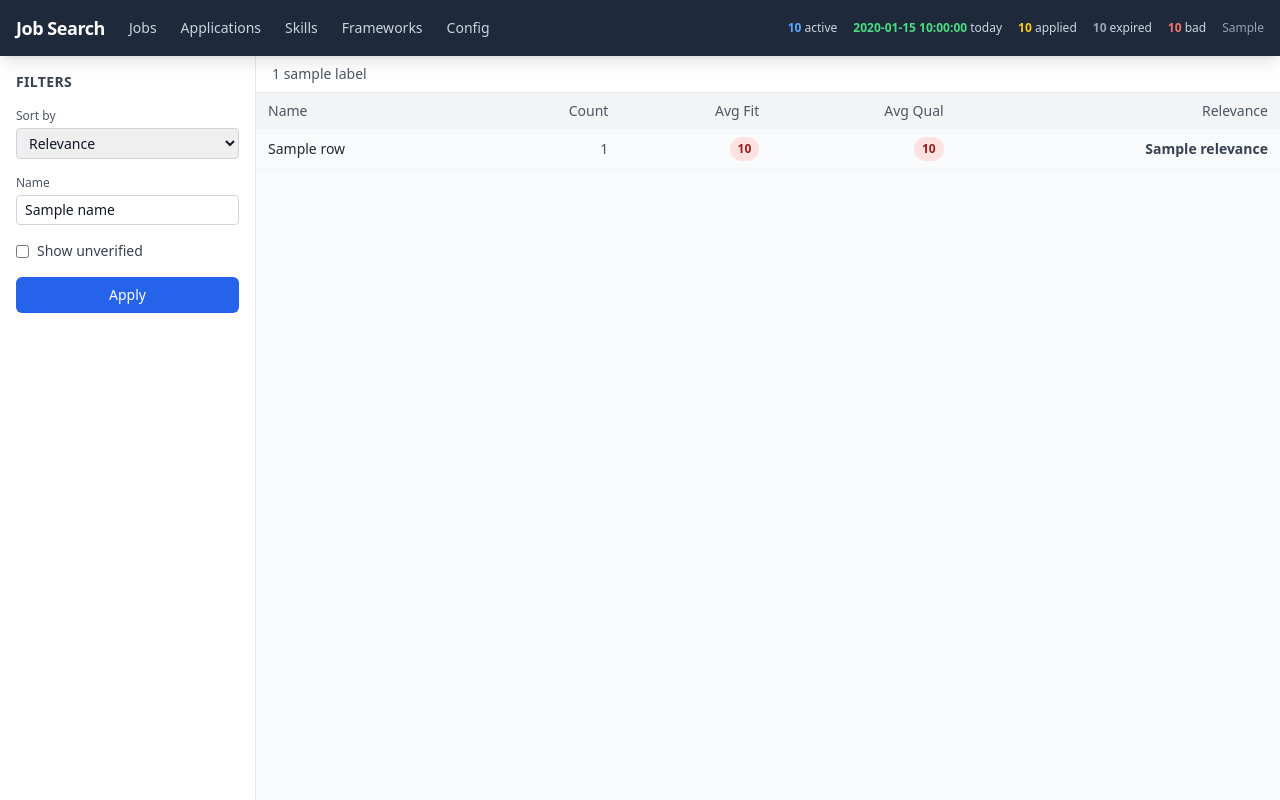
After one commit to EvanMcCormick37/data-science-career-search, a FastAPI app: template app/templates/keywords/index.html in a window 1280 px wide. The commit adds this page. Run offline with FastAPI, Linux system fonts and the light colour scheme; the template is opened without the code that fills it: most values are stand-ins (such as "Sample title", 1, 10 or a date in 2020); some libraries are stand-ins or nearby versions.

Commit message:
Created new HTMX page for skills and frameworks matching.

```diff
--- a/app/main.py
+++ b/app/main.py
@@ -50,12 +50,13 @@ def get_common_context(request: Request) -> dict:
 
 
 # ── Routes ────────────────────────────────────────────────────────────────────
-from app.routes import jobs, applications, actions, config_editor  # noqa: E402
+from app.routes import jobs, applications, actions, config_editor, skills  # noqa: E402
 
 app.include_router(jobs.router)
 app.include_router(applications.router)
 app.include_router(actions.router)
 app.include_router(config_editor.router)
+app.include_router(skills.router)
 
 
 @app.get("/", include_in_schema=False)
--- /dev/null
+++ b/app/routes/skills.py
@@ -0,0 +1,72 @@
+"""
+Skills and Frameworks tab routes:
+  GET /skills      — skills aggregation table
+  GET /frameworks  — frameworks aggregation table
+"""
+from __future__ import annotations
+
+from fastapi import APIRouter, Request
+from fastapi.responses import HTMLResponse
+
+from app.templating import templates
+from db.skills import list_frameworks, list_skills
+
+router = APIRouter()
+
+_VALID_SORTS = {"relevance", "count", "avg_fit", "avg_qual"}
+
+
+@router.get("/skills", response_class=HTMLResponse)
+async def skills_index(
+    request: Request,
+    name: str = "",
+    sort: str = "relevance",
+    show_candidates: bool = False,
+):
+    from app.main import get_common_context
+
+    if sort not in _VALID_SORTS:
+        sort = "relevance"
+
+    rows = list_skills(name=name or None, sort=sort, show_candidates=show_candidates)
+
+    ctx = {
+        **get_common_context(request),
+        "rows": rows,
+        "name": name,
+        "sort": sort,
+        "show_candidates": show_candidates,
+        "page_name": "skills",
+        "action": "/skills",
+        "label": "Skills",
+    }
+    template = "keywords/_table.html" if request.headers.get("hx-request") else "keywords/index.html"
+    return templates.TemplateResponse(template, ctx)
+
+
+@router.get("/frameworks", response_class=HTMLResponse)
+async def frameworks_index(
+    request: Request,
+    name: str = "",
+    sort: str = "relevance",
+    show_candidates: bool = False,
+):
+    from app.main import get_common_context
+
+    if sort not in _VALID_SORTS:
+        sort = "relevance"
+
+    rows = list_frameworks(name=name or None, sort=sort, show_candidates=show_candidates)
+
+    ctx = {
+        **get_common_context(request),
+        "rows": rows,
+        "name": name,
+        "sort": sort,
+        "show_candidates": show_candidates,
+        "page_name": "frameworks",
+        "action": "/frameworks",
+        "label": "Frameworks",
+    }
+    template = "keywords/_table.html" if request.headers.get("hx-request") else "keywords/index.html"
+    return templates.TemplateResponse(template, ctx)
--- a/app/templates/base.html
+++ b/app/templates/base.html
@@ -31,6 +31,16 @@
           >Applications</a
         >
         <a
+          href="/skills"
+          class="text-slate-300 hover:text-white transition-colors text-sm font-medium"
+          >Skills</a
+        >
+        <a
+          href="/frameworks"
+          class="text-slate-300 hover:text-white transition-colors text-sm font-medium"
+          >Frameworks</a
+        >
+        <a
           href="/config"
           class="text-slate-300 hover:text-white transition-colors text-sm font-medium"
           >Config</a
--- /dev/null
+++ b/app/templates/keywords/_table.html
@@ -0,0 +1,76 @@
+<div id="keywords-table" class="flex flex-col h-full">
+
+  <!-- Row count -->
+  <div class="px-4 py-2 border-b border-gray-200 bg-white flex items-center text-sm text-gray-600 flex-shrink-0">
+    {% if rows %}
+      {{ rows | length }} {{ label | lower }}
+    {% else %}
+      No {{ label | lower }} found
+    {% endif %}
+  </div>
+
+  <!-- Table -->
+  <div class="flex-1 overflow-auto">
+    <table class="w-full text-sm border-collapse">
+      <thead class="bg-gray-100 sticky top-0 z-10">
+        <tr>
+          <th class="text-left px-3 py-2 font-medium text-gray-600 whitespace-nowrap">Name</th>
+          <th class="text-right px-3 py-2 font-medium text-gray-600 whitespace-nowrap">Count</th>
+          <th class="text-right px-3 py-2 font-medium text-gray-600 whitespace-nowrap">Avg Fit</th>
+          <th class="text-right px-3 py-2 font-medium text-gray-600 whitespace-nowrap">Avg Qual</th>
+          <th class="text-right px-3 py-2 font-medium text-gray-600 whitespace-nowrap">Relevance</th>
+        </tr>
+      </thead>
+      <tbody>
+        {% for row in rows %}
+        <tr class="border-b border-gray-100 hover:bg-gray-50 transition-colors">
+
+          <td class="px-3 py-2 font-medium text-gray-800">{{ row.name }}</td>
+
+          <td class="px-3 py-2 text-right text-gray-600">{{ row.count }}</td>
+
+          <td class="px-3 py-2 text-right">
+            {% if row.avg_fit is not none %}
+              {% if row.avg_fit >= 75 %}
+                <span class="score-badge bg-green-100 text-green-800">{{ row.avg_fit }}</span>
+              {% elif row.avg_fit >= 50 %}
+                <span class="score-badge bg-yellow-100 text-yellow-800">{{ row.avg_fit }}</span>
+              {% else %}
+                <span class="score-badge bg-red-100 text-red-800">{{ row.avg_fit }}</span>
+              {% endif %}
+            {% else %}
+              <span class="text-gray-400">—</span>
+            {% endif %}
+          </td>
+
+          <td class="px-3 py-2 text-right">
+            {% if row.avg_qual is not none %}
+              {% if row.avg_qual >= 75 %}
+                <span class="score-badge bg-green-100 text-green-800">{{ row.avg_qual }}</span>
+              {% elif row.avg_qual >= 50 %}
+                <span class="score-badge bg-yellow-100 text-yellow-800">{{ row.avg_qual }}</span>
+              {% else %}
+                <span class="score-badge bg-red-100 text-red-800">{{ row.avg_qual }}</span>
+              {% endif %}
+            {% else %}
+              <span class="text-gray-400">—</span>
+            {% endif %}
+          </td>
+
+          <td class="px-3 py-2 text-right font-semibold text-gray-700">
+            {{ row.relevance if row.relevance is not none else '—' }}
+          </td>
+
+        </tr>
+        {% else %}
+        <tr>
+          <td colspan="5" class="px-4 py-8 text-center text-gray-400">
+            No {{ label | lower }} match your filters.
+          </td>
+        </tr>
+        {% endfor %}
+      </tbody>
+    </table>
+  </div>
+
+</div>
--- /dev/null
+++ b/app/templates/keywords/index.html
@@ -0,0 +1,50 @@
+{% extends "base.html" %}
+{% block content %}
+<div class="flex h-[calc(100vh-3.5rem)]">
+
+  <!-- ── Filter Sidebar ────────────────────────────────────── -->
+  <aside class="w-64 flex-shrink-0 bg-white border-r border-gray-200 overflow-y-auto p-4 flex flex-col gap-4">
+    <h2 class="font-semibold text-gray-700 text-sm uppercase tracking-wide">Filters</h2>
+
+    <form method="GET" action="{{ action }}" class="flex flex-col gap-4">
+
+      <!-- Sort -->
+      <div>
+        <label class="block text-xs font-medium text-gray-600 mb-1">Sort by</label>
+        <select name="sort" class="w-full text-sm border border-gray-300 rounded px-2 py-1">
+          <option value="relevance" {% if sort == 'relevance' %}selected{% endif %}>Relevance</option>
+          <option value="count"     {% if sort == 'count'     %}selected{% endif %}>Count</option>
+          <option value="avg_fit"   {% if sort == 'avg_fit'   %}selected{% endif %}>Avg Fit</option>
+          <option value="avg_qual"  {% if sort == 'avg_qual'  %}selected{% endif %}>Avg Qual</option>
+        </select>
+      </div>
+
+      <!-- Name search -->
+      <div>
+        <label class="block text-xs font-medium text-gray-600 mb-1">Name</label>
+        <input type="text" name="name" value="{{ name }}"
+               class="w-full text-sm border border-gray-300 rounded px-2 py-1"
+               placeholder="Search {{ label | lower }}…" />
+      </div>
+
+      <!-- Show unverified candidates -->
+      <label class="flex items-center gap-2 text-sm text-gray-700 cursor-pointer">
+        <input type="checkbox" name="show_candidates" value="true"
+               {% if show_candidates %}checked{% endif %} />
+        Show unverified
+      </label>
+
+      <button type="submit"
+              class="w-full bg-blue-600 hover:bg-blue-700 text-white text-sm font-medium py-2 rounded-md transition-colors">
+        Apply
+      </button>
+    </form>
+  </aside>
+
+  <!-- ── Table ──────────────────────────────────────────────── -->
+  <main class="flex-1 overflow-auto min-w-0">
+    {% include "keywords/_table.html" %}
+  </main>
+
+</div>
+{% endblock %}
--- /dev/null
+++ b/db/skills.py
@@ -0,0 +1,96 @@
+"""
+Read-only aggregation queries for the skills and frameworks dashboard tabs.
+"""
+from __future__ import annotations
+
+import psycopg2.extras
+
+from config.settings import CANDIDATE_MIN_JOBS
+from db.connection import connection
+
+_ORDER_MAP = {
+    "relevance": "relevance DESC NULLS LAST",
+    "count":     "count DESC",
+    "avg_fit":   "avg_fit DESC NULLS LAST",
+    "avg_qual":  "avg_qual DESC NULLS LAST",
+}
+
+
+def list_skills(
+    *,
+    name: str | None = None,
+    sort: str = "relevance",
+    show_candidates: bool = False,
+) -> list[dict]:
+    order = _ORDER_MAP.get(sort, _ORDER_MAP["relevance"])
+    conditions = ["j.t3_score IS NOT NULL"]
+    if not show_candidates:
+        conditions.append("s.is_candidate = FALSE")
+    if name:
+        conditions.append("s.name ILIKE %(name_pattern)s")
+
+    where = "WHERE " + " AND ".join(conditions)
+    sql = f"""
+        SELECT
+            s.skill_id,
+            s.name,
+            COUNT(*)                                              AS count,
+            ROUND(AVG(j.t3_fit)::numeric,           1)          AS avg_fit,
+            ROUND(AVG(j.t3_qualification)::numeric,  1)          AS avg_qual,
+            ROUND((AVG(j.t3_fit) * LN(COUNT(*)))::numeric, 1)   AS relevance
+        FROM skills s
+        INNER JOIN job_skills js ON s.skill_id = js.skill_id
+        INNER JOIN jobs j        ON js.job_id  = j.job_id
+        {where}
+        GROUP BY s.skill_id, s.name
+        HAVING COUNT(*) >= %(min_jobs)s
+        ORDER BY {order}
+    """
+    params: dict = {"min_jobs": CANDIDATE_MIN_JOBS}
+    if name:
+        params["name_pattern"] = f"%{name}%"
+
+    with connection() as conn:
+        with conn.cursor(cursor_factory=psycopg2.extras.RealDictCursor) as cur:
+            cur.execute(sql, params)
+            return [dict(row) for row in cur.fetchall()]
+
+
+def list_frameworks(
+    *,
+    name: str | None = None,
+    sort: str = "relevance",
+    show_candidates: bool = False,
+) -> list[dict]:
+    order = _ORDER_MAP.get(sort, _ORDER_MAP["relevance"])
+    conditions = ["j.t3_score IS NOT NULL"]
+    if not show_candidates:
+        conditions.append("f.is_candidate = FALSE")
+    if name:
+        conditions.append("f.name ILIKE %(name_pattern)s")
+
+    where = "WHERE " + " AND ".join(conditions)
+    sql = f"""
+        SELECT
+            f.framework_id,
+            f.name,
+            COUNT(*)                                              AS count,
+            ROUND(AVG(j.t3_fit)::numeric,           1)          AS avg_fit,
+            ROUND(AVG(j.t3_qualification)::numeric,  1)          AS avg_qual,
+            ROUND((AVG(j.t3_fit) * LN(COUNT(*)))::numeric, 1)   AS relevance
+        FROM frameworks f
+        INNER JOIN job_frameworks jf ON f.framework_id = jf.framework_id
+        INNER JOIN jobs j            ON jf.job_id      = j.job_id
+        {where}
+        GROUP BY f.framework_id, f.name
+        HAVING COUNT(*) >= %(min_jobs)s
+        ORDER BY {order}
+    """
+    params: dict = {"min_jobs": CANDIDATE_MIN_JOBS}
+    if name:
+        params["name_pattern"] = f"%{name}%"
+
+    with connection() as conn:
+        with conn.cursor(cursor_factory=psycopg2.extras.RealDictCursor) as cur:
+            cur.execute(sql, params)
+            return [dict(row) for row in cur.fetchall()]
```
Also changed, not shown: db/jobs.py (+25 -0 lines), scripts/rescore_tier3.py (added, +103 -0 lines).
